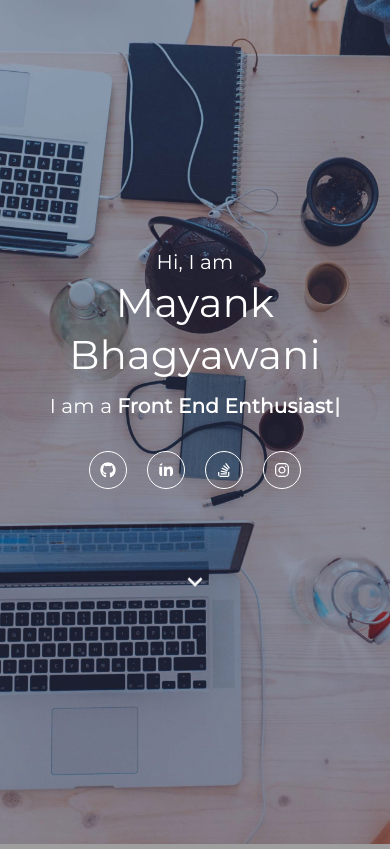
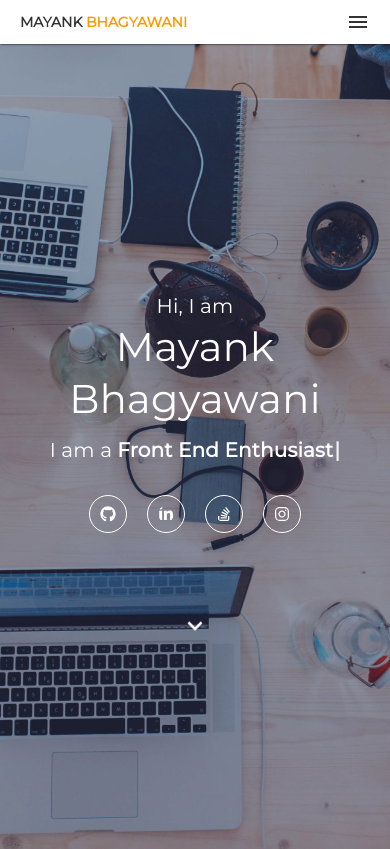
Before and after one commit to mayank1612/portfolio, a React (Create React App) app: page / in a window 390 px wide. Shown: the top 849 px of the page. Built offline with nearby package versions, Linux system fonts and the light colour scheme; grey boxes are pictures that could not be loaded.

Commit message:
added MV header

```diff
--- a/src/views/Header.js
+++ b/src/views/Header.js
@@ -1,5 +1,12 @@
 import React from "react";
-import { Link, Grid, makeStyles, Popper, Fade } from "@material-ui/core";
+import {
+  Link,
+  Grid,
+  makeStyles,
+  Popper,
+  Fade,
+  Typography,
+} from "@material-ui/core";
 import { Menu } from "@material-ui/icons";
 
 const useStyles = makeStyles((theme) => ({
@@ -21,7 +28,14 @@ const useStyles = makeStyles((theme) => ({
     display: "flex",
     alignItems: "center",
     padding: "20px 70px",
-    [theme.breakpoints.down("xs")]: { padding: "10px 20px" },
+    [theme.breakpoints.down("xs")]: { display: "none" },
+  },
+  MVHeader: {
+    backgroundColor: "white",
+    display: "none",
+    alignItems: "center",
+    padding: "10px 20px",
+    [theme.breakpoints.down("xs")]: { display: "flex" },
   },
   nameGrid: { display: "flex" },
   name: {
@@ -79,10 +93,10 @@ const useStyles = makeStyles((theme) => ({
     [theme.breakpoints.down("xs")]: { display: "none" },
   },
   menuIcon: {
-    display: "none",
+    display: "block",
+    marginLeft: "auto",
     color: "#333",
     cursor: "pointer",
-    [theme.breakpoints.down("xs")]: { display: "block" },
   },
   menuLinks: {
     padding: "10px 5px",
@@ -146,17 +160,15 @@ function Header() {
   });
   function handleScroll() {
     setShow(window.pageYOffset >= atBottom);
-    setAnchorEl((prevState) => {
-      return show ? prevState : null;
-    });
   }
   function scrollTop() {
     window.scrollTo({ top: 0, behavior: "smooth" });
   }
 
   const classes = useStyles();
-  return show ? (
+  return (
     <header id="header" className={classes.header}>
+      {show ? (
         <Grid container className={classes.headerGrid}>
           <Grid item className={classes.nameGrid}>
             <Link onClick={scrollTop} className={classes.name}>
@@ -166,11 +178,22 @@ function Header() {
           <Grid item className={classes.navGrid}>
             {navLinks.map((link, index) => {
               return (
-              <Link href={`#${link}`} key={index} className={classes.navLinks}>
+                <Link
+                  href={`#${link}`}
+                  key={index}
+                  className={classes.navLinks}
+                >
                   {link}
                 </Link>
               );
             })}
+          </Grid>
+        </Grid>
+      ) : null}
+      <div className={classes.MVHeader}>
+        <Link onClick={scrollTop} className={classes.name}>
+          Mayank <span className={classes.surname}>Bhagyawani</span>
+        </Link>
         <Menu className={classes.menuIcon} onClick={handleClick} />
         <Popper
           open={open}
@@ -198,10 +221,9 @@ function Header() {
             </Fade>
           )}
         </Popper>
-        </Grid>
-      </Grid>
+      </div>
     </header>
-  ) : null;
+  );
 }
 
 export default Header;
```
Lines whose indentation alone changed are shown as unchanged.
